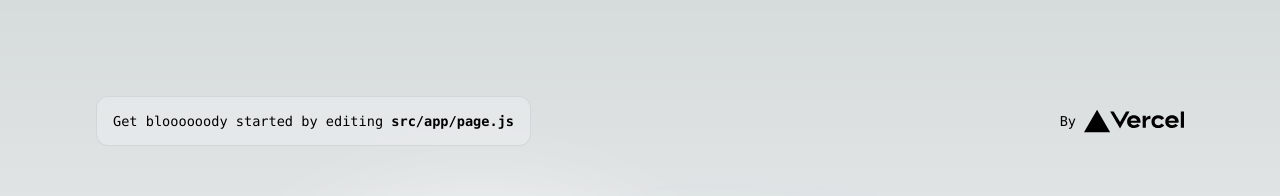
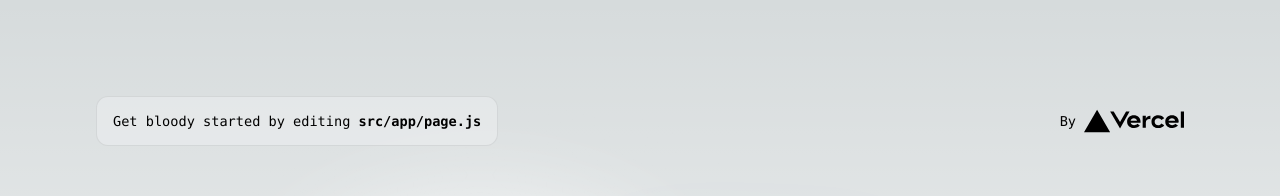
Before and after one commit to peposlawa/turbo-waffle, a Next.js app: page / in a window 1280 px wide. Shown: the top 196 px of the page. Built offline with nearby package versions, Linux system fonts and the light colour scheme.

Commit message:
testing Github actions

```diff
--- a/src/app/page.js
+++ b/src/app/page.js
@@ -6,7 +6,7 @@ export default function Home() {
     <main className={styles.main}>
       <div className={styles.description}>
         <p>
-          Get bloooooody started by editing&nbsp;
+          Get bloody started by editing&nbsp;
           <code className={styles.code}>src/app/page.js</code>
         </p>
         <div>
```
